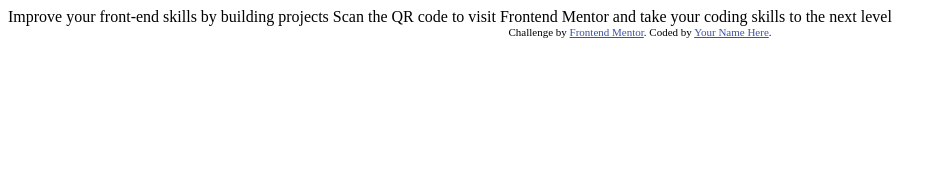
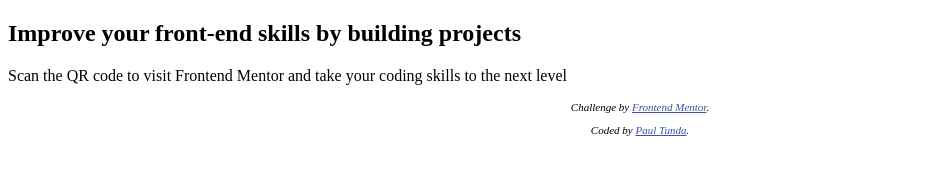
Before and after one commit to Paul-Tunda/qr-code-component, a plain HTML site: page index.html in a window 1280 px wide. Shown: the whole page, without its empty margins (0-947 px from the left). Drawn offline with Linux system fonts and the light colour scheme.

Commit message:
made minor changes to index.html

```diff
--- a/index.html
+++ b/index.html
@@ -8,25 +8,40 @@
 
     <title>Frontend Mentor | QR code component</title>
 
+    <base target="_blank">
+
     <!-- Feel free to remove these styles or customise in your own stylesheet 👍 -->
     <style>
-    .attribution {
-      font-size: 11px; text-align: center;
+      .attribution, footer>address>p {
+        font-size: 11px;
+        text-align: center;
       }
-    .attribution a {
+      .attribution a,  footer>address>p>a{
         color: hsl(228, 45%, 44%);
       }
     </style>
   </head>
+
   <body>
 
-  Improve your front-end skills by building projects
+    <main>
 
-  Scan the QR code to visit Frontend Mentor and take your coding skills to the next level
+      <div class="card_container">
+        <h2>Improve your front-end skills by building projects</h2>
+        <p>Scan the QR code to visit Frontend Mentor and take your coding skills to the next level</p>
+      </div>
 
-  <div class="attribution">
-    Challenge by <a href="https://www.frontendmentor.io?ref=challenge" target="_blank">Frontend Mentor</a>.
-    Coded by <a href="#">Your Name Here</a>.
-  </div>
+    </main>
+
+    <footer>
+
+      <address>
+        <p class="attribution">Challenge by <a href="https://www.frontendmentor.io?ref=challenge" target="_blank">Frontend Mentor</a>.</p>
+        <p>Coded by <a href="https://www.linkedin.com/in/paul-tunda-521409334/">Paul Tunda</a>.</p>
+      </address>
+
+    </footer>
+
   </body>
+
 </html>
```
Lines whose indentation alone changed are shown as unchanged.
